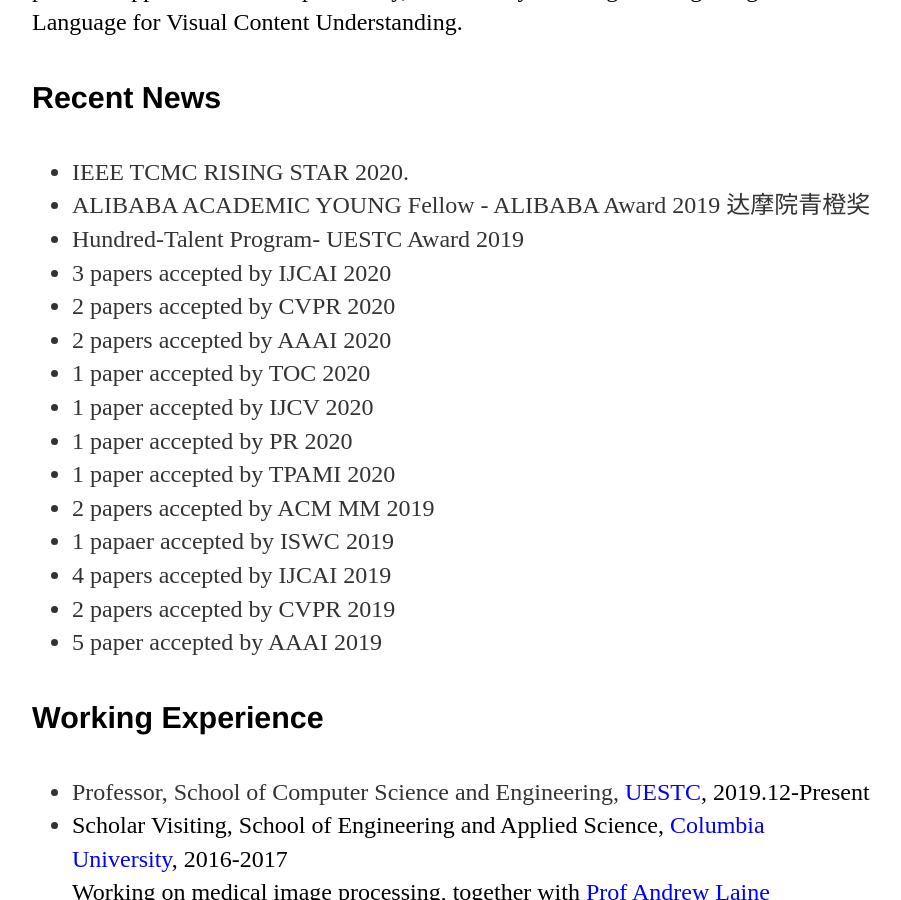
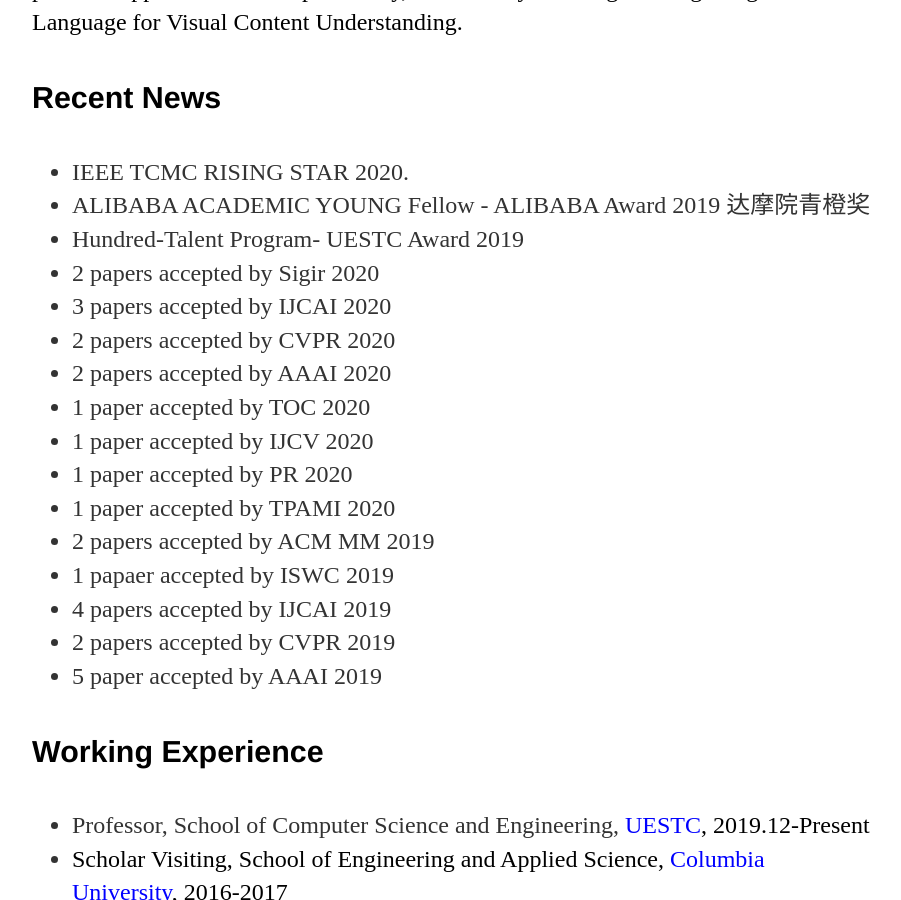
Before and after one commit to lianliGao/lianligao.github.io, a Jekyll site: the page built from index.html, in a window 1280 px wide and 900 px high, scrolled down 695 px. Shown: the whole window, without its empty margins (160-1061 px from the left). Built offline with Jekyll 4.4.1, drawn with Linux system fonts in a browser that asks for light colours.

Commit message:
Update index.html

```diff
--- a/index.html
+++ b/index.html
@@ -35,6 +35,7 @@
 	<li>IEEE TCMC RISING STAR 2020.</li>
 	<li>ALIBABA ACADEMIC YOUNG Fellow - ALIBABA Award 2019 达摩院青橙奖</li>
 	<li>Hundred-Talent Program- UESTC Award 2019</li>
+	<li> 2 papers accepted by Sigir 2020 </li>
 	<li>3 papers accepted by IJCAI 2020</li>
 	<li>2 papers accepted by CVPR 2020</li>
 	<li>2 papers accepted by AAAI 2020</li>
```
